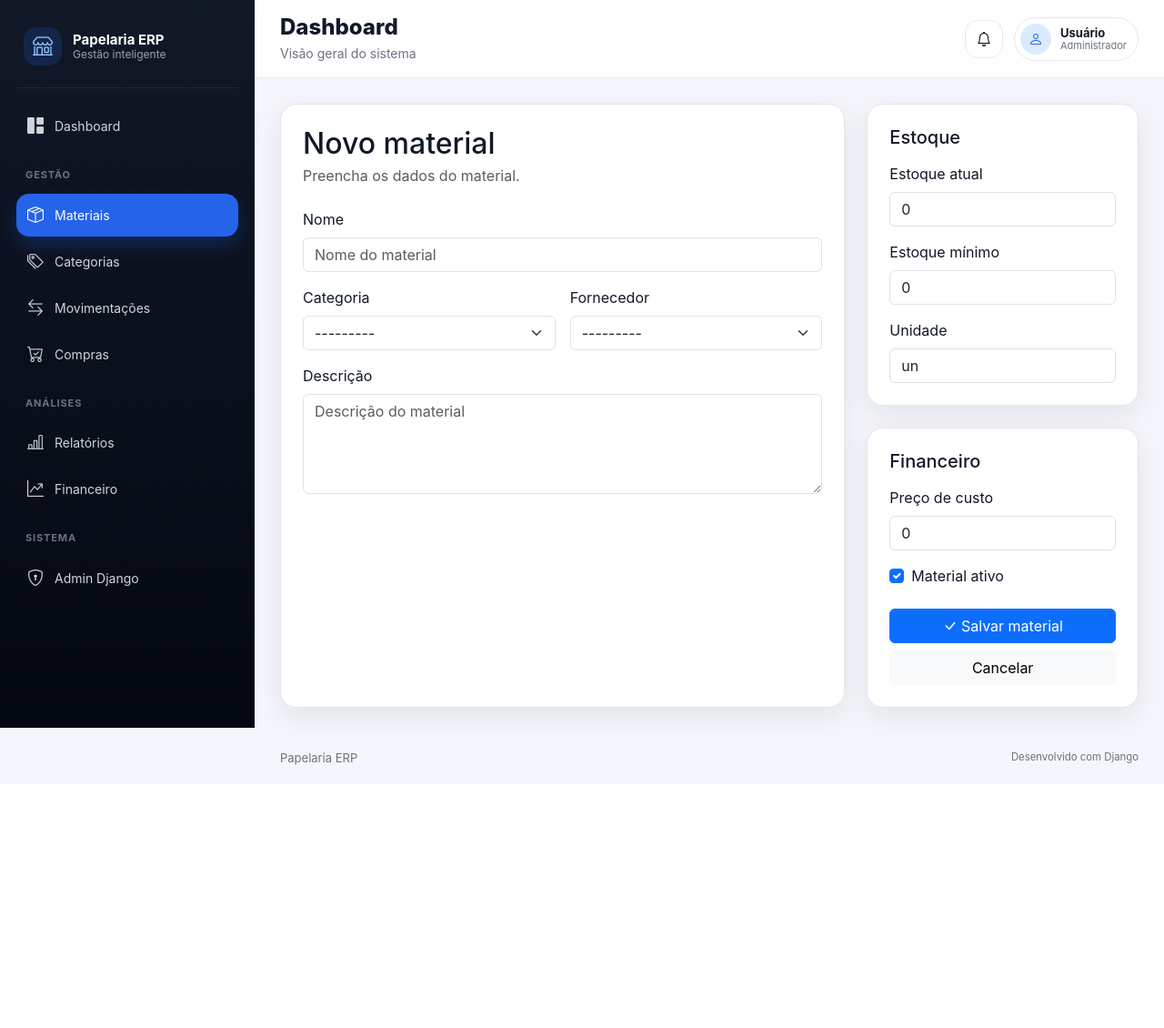
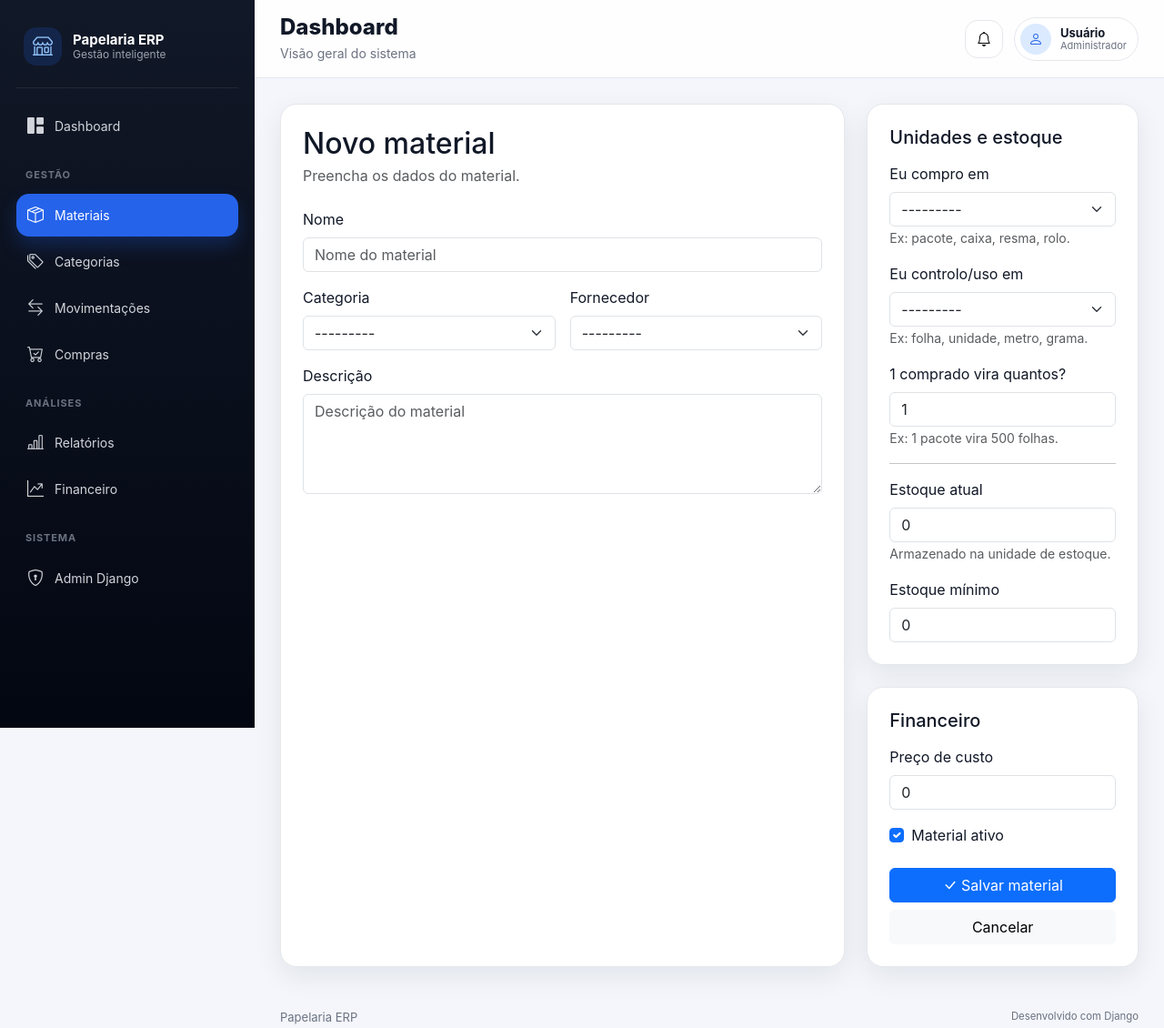
Before and after one commit to rogereichert/papelaria_erp, a Django app: page /inventory/materials/create/ in a window 1280 px wide. Shown: the top 1130 px of the page at 91% size. Before the commit the page ends 841 px from the top, so only its background shows below. Run offline with Django 5.2, Linux system fonts and the light colour scheme; data comes from the database, SQL or seed files in the repository; data that the repository does not hold is empty.

Commit message:
refactor: add material unit conversion fields

```diff
--- a/apps/inventory/forms/material_form.py
+++ b/apps/inventory/forms/material_form.py
@@ -12,9 +12,11 @@ class MaterialForm(forms.ModelForm):
             "category",
             "supplier",
             "description",
+            "purchase_unit",
+            "stock_unit",
+            "conversion_factor",
             "current_stock",
             "minimum_stock",
-            "unit",
             "cost_price",
             "is_active",
         ]
@@ -26,19 +28,16 @@ class MaterialForm(forms.ModelForm):
                     "placeholder": "Nome do material",
                 }
             ),
-
             "category": forms.Select(
                 attrs={
                     "class": "form-select",
                 }
             ),
-
             "supplier": forms.Select(
                 attrs={
                     "class": "form-select",
                 }
             ),
-
             "description": forms.Textarea(
                 attrs={
                     "class": "form-control",
@@ -46,35 +45,42 @@ class MaterialForm(forms.ModelForm):
                     "placeholder": "Descrição do material",
                 }
             ),
-
+            "purchase_unit": forms.Select(
+                attrs={
+                    "class": "form-select",
+                }
+            ),
+            "stock_unit": forms.Select(
+                attrs={
+                    "class": "form-select",
+                }
+            ),
+            "conversion_factor": forms.NumberInput(
+                attrs={
+                    "class": "form-control",
+                    "step": "0.01",
+                    "min": "0.01",
+                    "placeholder": "Ex: 500",
+                }
+            ),
             "current_stock": forms.NumberInput(
                 attrs={
                     "class": "form-control",
                     "step": "0.01",
                 }
             ),
-
             "minimum_stock": forms.NumberInput(
                 attrs={
                     "class": "form-control",
                     "step": "0.01",
                 }
             ),
-
-            "unit": forms.TextInput(
-                attrs={
-                    "class": "form-control",
-                    "placeholder": "Ex: un, cx, pct",
-                }
-            ),
-
             "cost_price": forms.NumberInput(
                 attrs={
                     "class": "form-control",
                     "step": "0.01",
                 }
             ),
-
             "is_active": forms.CheckboxInput(
                 attrs={
                     "class": "form-check-input",
--- a/apps/inventory/models/material.py
+++ b/apps/inventory/models/material.py
@@ -3,6 +3,7 @@ from django.db import models
 from apps.core.models import BaseModel
 from apps.inventory.models.category import Category
 from apps.inventory.models.supplier import Supplier
+from apps.inventory.models.unit_of_measure import UnitOfMeasure
 
 
 class Material(BaseModel):
@@ -10,12 +11,14 @@ class Material(BaseModel):
         max_length=150,
         verbose_name="Nome",
     )
+
     category = models.ForeignKey(
         Category,
         on_delete=models.PROTECT,
         related_name="materials",
         verbose_name="Categoria",
     )
+
     supplier = models.ForeignKey(
         Supplier,
         on_delete=models.SET_NULL,
@@ -24,10 +27,33 @@ class Material(BaseModel):
         null=True,
         verbose_name="Fornecedor",
     )
+
     description = models.TextField(
         blank=True,
         null=True,
         verbose_name="Descrição",
+    )
+
+    purchase_unit = models.ForeignKey(
+        UnitOfMeasure,
+        on_delete=models.PROTECT,
+        related_name="materials_as_purchase_unit",
+        verbose_name="Unidade de compra",
+    )
+
+    stock_unit = models.ForeignKey(
+        UnitOfMeasure,
+        on_delete=models.PROTECT,
+        related_name="materials_as_stock_unit",
+        verbose_name="Unidade de estoque",
+    )
+
+    conversion_factor = models.DecimalField(
+        max_digits=10,
+        decimal_places=2,
+        default=1,
+        verbose_name="Fator de conversão",
+        help_text="Quantidade da unidade de estoque gerada por 1 unidade de compra.",
     )
 
     current_stock = models.DecimalField(
@@ -35,17 +61,15 @@ class Material(BaseModel):
         decimal_places=2,
         default=0,
         verbose_name="Estoque atual",
+        help_text="Estoque armazenado sempre na unidade de estoque.",
     )
+
     minimum_stock = models.DecimalField(
         max_digits=10,
         decimal_places=2,
         default=0,
         verbose_name="Estoque mínimo",
-    )
-    unit = models.CharField(
-        max_length=20,
-        default="un",
-        verbose_name="Unidade",
+        help_text="Estoque mínimo na unidade de estoque.",
     )
 
     cost_price = models.DecimalField(
@@ -53,6 +77,7 @@ class Material(BaseModel):
         decimal_places=2,
         default=0,
         verbose_name="Preço de custo",
+        help_text="Preço de custo por unidade de compra.",
     )
 
     class Meta:
@@ -66,3 +91,11 @@ class Material(BaseModel):
     @property
     def is_low_stock(self):
         return self.current_stock <= self.minimum_stock
+
+    @property
+    def stock_display(self):
+        return f"{self.current_stock} {self.stock_unit}"
+
+    @property
+    def purchase_display(self):
+        return f"1 {self.purchase_unit} = {self.conversion_factor} {self.stock_unit}"
--- a/apps/inventory/templates/inventory/material/form.html
+++ b/apps/inventory/templates/inventory/material/form.html
@@ -92,37 +92,65 @@
             <div class="content-card mb-4">
 
                 <h5 class="mb-3">
-                    Estoque
+                    Unidades e estoque
                 </h5>
 
                 <div class="mb-3">
+                    <label class="form-label">
+                        Eu compro em
+                    </label>
 
+                    {{ form.purchase_unit }}
+
+                    <small class="text-muted">
+                        Ex: pacote, caixa, resma, rolo.
+                    </small>
+                </div>
+
+                <div class="mb-3">
+                    <label class="form-label">
+                        Eu controlo/uso em
+                    </label>
+
+                    {{ form.stock_unit }}
+
+                    <small class="text-muted">
+                        Ex: folha, unidade, metro, grama.
+                    </small>
+                </div>
+
+                <div class="mb-3">
+                    <label class="form-label">
+                        1 comprado vira quantos?
+                    </label>
+
+                    {{ form.conversion_factor }}
+
+                    <small class="text-muted">
+                        Ex: 1 pacote vira 500 folhas.
+                    </small>
+                </div>
+
+                <hr>
+
+                <div class="mb-3">
                     <label class="form-label">
                         Estoque atual
                     </label>
 
                     {{ form.current_stock }}
 
+                    <small class="text-muted">
+                        Armazenado na unidade de estoque.
+                    </small>
                 </div>
 
-                <div class="mb-3">
-
+                <div class="mb-0">
                     <label class="form-label">
                         Estoque mínimo
                     </label>
 
                     {{ form.minimum_stock }}
-
-                </div>
-
-                <div class="mb-0">
-
-                    <label class="form-label">
-                        Unidade
-                    </label>
-
-                    {{ form.unit }}
-
                 </div>
 
             </div>
--- a/apps/inventory/templates/inventory/material/list.html
+++ b/apps/inventory/templates/inventory/material/list.html
@@ -111,7 +111,7 @@
                         <td>
                             <div class="d-flex flex-column">
                                 <strong>{{ material.name }}</strong>
-                                <small class="text-muted">{{ material.unit }}</small>
+                                <small class="text-muted">{{ material.purchase_display }}</small>
                             </div>
                         </td>
 
@@ -121,7 +121,7 @@
 
                         <td>
                             <div class="d-flex flex-column">
-                                <strong>{{ material.current_stock }}</strong>
+                                <strong>{{ material.current_stock }} {{ material.stock_unit }}</strong>
 
                                 {% if material.is_low_stock %}
                                     <span class="badge bg-danger mt-1">
```
Also changed, not shown: apps/inventory/admin.py (+14 -10 lines), apps/inventory/migrations/0004_remove_material_unit_material_conversion_factor_and_more.py (added), db.sqlite3.
